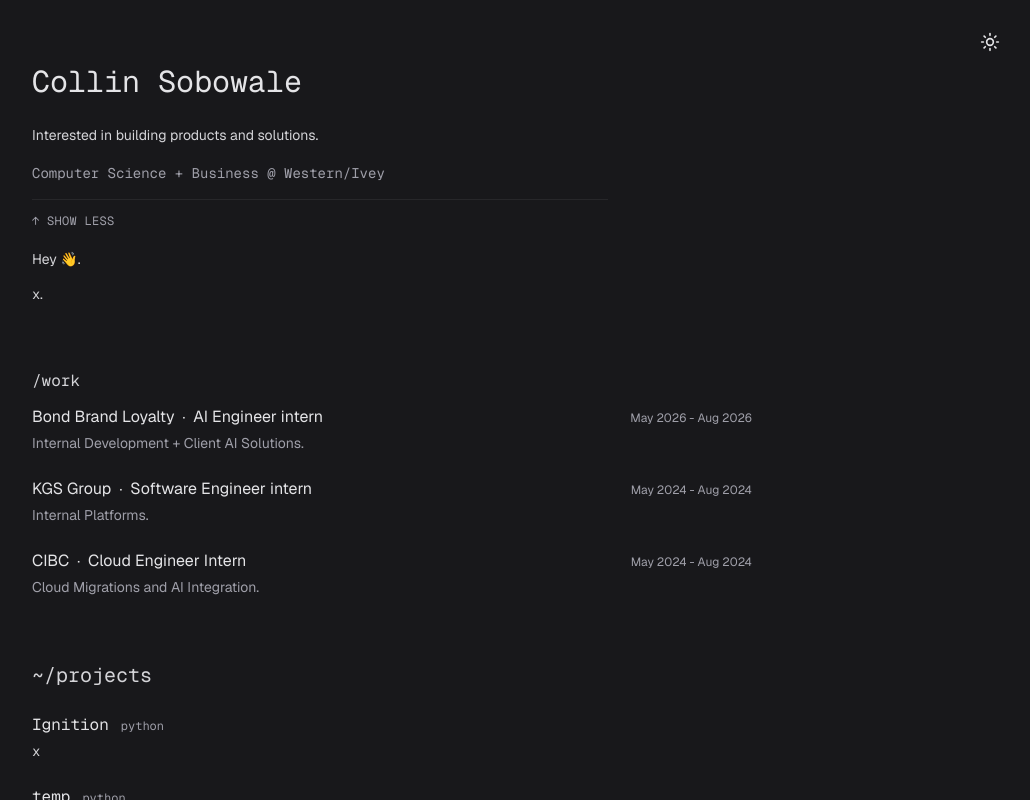
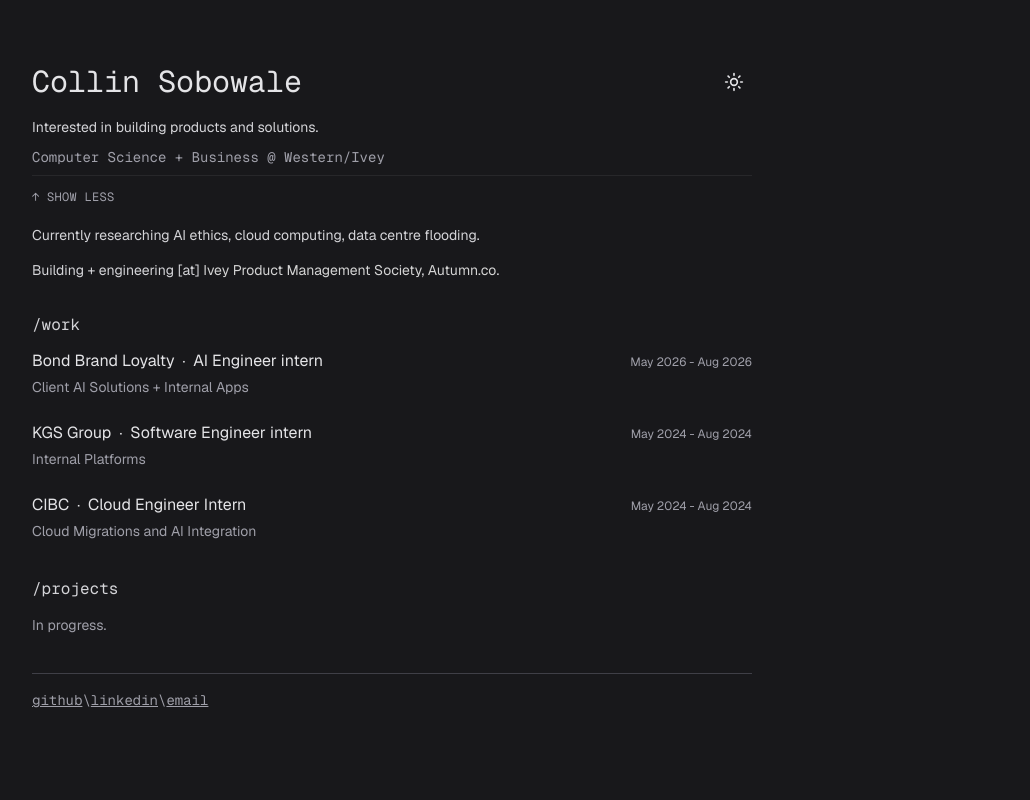
Before and after one commit to collinsbwl/portfolio, a Next.js app: page / in a window 1280 px wide. Both pictures are taken after a click on the button "↓ READ MORE". Shown: the top 800 px of the page, without its empty margins (248-1278 px from the left). Built offline with nearby package versions, Linux system fonts and the light colour scheme.

Commit message:
polished updates

```diff
--- a/app/page.tsx
+++ b/app/page.tsx
@@ -3,11 +3,11 @@
 import { useEffect, useState } from "react";
 import { Moon, Sun } from "lucide-react";
 import Link from "next/link";
+import { FadeIn } from "@/components/fade-in";
 
 export default function Portfolio() {
   const [dark, setDark] = useState(true);
   const [showMore, setShowMore] = useState(false);
-
   useEffect(() => {
     const background = dark ? "#18181b" : "#f3f2ed";
     const foreground = dark ? "#e4e4e7" : "#27272a";
@@ -17,18 +17,18 @@
     root.style.setProperty("--foreground", foreground);
   }, [dark]);
 
-  const projects = [
-    {
-      name: "Ignition",
-      desc: "x",
-      tech: "python",
-    },
-    {
-      name: "temp",
-      desc: "x",
-      tech: "python",
-    },
-  ];
+  // const projects = [
+  //   {
+  //     name: "Ignition",
+  //     desc: "x",
+  //     tech: "python",
+  //   },
+  //   {
+  //     name: "temp",
+  //     desc: "x",
+  //     tech: "python",
+  //   },
+  // ];
 
   // const papers = [
   //   {
@@ -43,41 +43,42 @@
       role: "AI Engineer intern",
       company: "Bond Brand Loyalty",
       period: "May 2026 - Aug 2026",
-      desc: "Internal Development + Client AI Solutions.",
+      desc: "Client AI Solutions + Internal Apps",
     },
 
     {
       role: "Software Engineer intern",
       company: "KGS Group",
       period: "May 2024 - Aug 2024",
-      desc: "Internal Platforms.",
+      desc: "Internal Platforms",
     },
 
     {
       role: "Cloud Engineer Intern",
       company: "CIBC",
       period: "May 2024 - Aug 2024",
-      desc: "Cloud Migrations and AI Integration.",
+      desc: "Cloud Migrations and AI Integration",
     },
   ];
 
   return (
     <div
-      className={`min-h-screen transition-colors duration-300 ${
+      className={`min-h-screen overflow-x-hidden transition-colors duration-300 ${
         dark ? "bg-zinc-900 text-zinc-200" : "bg-[#f3f2ed] text-zinc-800"
       }`}
     >
       <div className="mx-auto max-w-3xl px-6 py-16">
+        <header className="mb-8">
+          <div className="mb-2 flex items-center justify-between">
+            <h1 className="text-3xl font-mono">Collin Sobowale</h1>
             <button
               onClick={() => setDark(!dark)}
-          className={`fixed right-6 top-6 rounded p-2 transition-colors duration-1000`}
+              className="rounded p-2 transition-colors duration-1000"
               aria-label="Toggle theme"
             >
               {dark ? <Sun size={20} /> : <Moon size={20} />}
             </button>
-
-        <header className="mb-16">
-          <h1 className="mb-2 text-3xl font-mono">Collin Sobowale</h1>
+          </div>
           <p
             className={`text-sm font-mono ${
               dark ? "text-zinc-400" : "text-zinc-600"
@@ -87,8 +88,9 @@
           </p>
 
           <div
-            className={`mt-6 space-y-4 max-w-xl ${dark ? "text-zinc-300" : "text-zinc-700"}`}
+            className={`mt-4 space-y-2 ${dark ? "text-zinc-300" : "text-zinc-700"}`}
           >
+            <div className="max-w-xl space-y-2">
               <p className="text-sm leading-relaxed">
                 Interested in building products and solutions.
               </p>
@@ -98,7 +100,9 @@
               >
                 <span>Computer Science + Business @ Western/Ivey</span>
               </div>
+            </div>
 
+            {/* Border Line */}
             <div
               className={`pt-2 border-t ${dark ? "border-zinc-800" : "border-zinc-300"}`}
             >
@@ -116,8 +120,31 @@
 
               {showMore && (
                 <div className="mt-4 space-y-3 text-sm leading-relaxed">
-                  <p>Hey 👋.</p>
-                  <p>x.</p>
+                  <p>
+                    Currently researching AI ethics, cloud computing, data
+                    centre flooding.
+                  </p>
+                  <p>
+                    Building + engineering [at]{" "}
+                    <a
+                      className="hover:underline hover:underline-offset-4 text-neutral-300"
+                      href="https://iveyproductsociety.com/"
+                      target="_blank"
+                      rel="noopener noreferrer"
+                    >
+                      Ivey Product Management Society
+                    </a>
+                    ,{" "}
+                    <a
+                      className="hover:underline hover:underline-offset-4 text-neutral-300"
+                      href="https://www.autumn.co/"
+                      target="_blank"
+                      rel="noopener noreferrer"
+                    >
+                      Autumn.co
+                    </a>
+                    .
+                  </p>
                 </div>
               )}
             </div>
@@ -125,11 +152,11 @@
         </header>
 
         {/* Work, Projects, Writing Sections */}
-        <section className="mb-16">
+        <FadeIn delay={0.1} className="mb-9">
           {/* Work*/}
           <section>
             <h2
-              className={`mb-3 text-l font-mono ${
+              className={`mb-3 text-md font-mono ${
                 dark ? "text-zinc-300" : "neutral-600"
               }`}
             >
@@ -190,17 +217,24 @@
               ))}
             </div>
           </section>
-        </section>
+        </FadeIn>
 
-        <section className="mb-16">
+        <FadeIn delay={0.5} className="mb-9">
           <h2
-            className={`mb-6 text-xl font-mono ${
-              dark ? "text-zinc-300" : "opacity-60"
+            className={`mb-3 text-md font-mono ${
+              dark ? "text-zinc-300" : "neutral-600"
             }`}
           >
-            ~/projects
+            /projects
           </h2>
           <div className="space-y-6">
+            <span
+              className={`text-sm ${dark ? "text-zinc-400" : "text-zinc-500"}`}
+            >
+              In progress.
+            </span>
+          </div>
+          {/* <div className="space-y-6">
             {projects.map((project) => (
               <div key={project.name} className="font-mono">
                 <div className="mb-1 flex items-baseline gap-3">
@@ -224,8 +258,8 @@
                 </p>
               </div>
             ))}
-          </div>
-        </section>
+          </div> */}
+        </FadeIn>
 
         {/* <section className="mb-6">
           <h2
@@ -263,7 +297,7 @@
         </section> */}
 
         <footer
-          className={`mt-16 border-t pt-8 ${
+          className={`mt-4 border-t pt-4 ${
             dark ? "border-zinc-700" : "border-zinc-300"
           } flex flex-row`}
         >
@@ -277,7 +311,7 @@
               github{" "}
             </Link>
             <p> \ </p>
-            <Link href={"x"} className="underline">
+            <Link href={"https://www.linkedin.com/in/collinsbwle/"} className="underline">
               {" "}
               linkedin{" "}
             </Link>
--- /dev/null
+++ b/components/fade-in.tsx
@@ -0,0 +1,27 @@
+"use client";
+
+import { motion } from "framer-motion";
+import { usePathname } from "next/navigation";
+import { ReactNode } from "react";
+
+interface FadeInProps {
+  children: ReactNode;
+  delay?: number;
+  className?: string;
+}
+
+export function FadeIn({ children, delay = 0, className = "" }: FadeInProps) {
+  const pathname = usePathname();
+
+  return (
+    <motion.div
+      key={pathname + delay}
+      initial={{ opacity: 0, filter: "blur(8px)" }}
+      animate={{ opacity: 1, filter: "blur(0px)" }}
+      transition={{ duration: 0.7, delay, ease: "easeOut" }}
+      className={className}
+    >
+      {children}
+    </motion.div>
+  );
+}
--- a/package.json
+++ b/package.json
@@ -9,6 +9,7 @@
     "lint": "eslint"
   },
   "dependencies": {
+    "framer-motion": "^12.40.0",
     "lucide-react": "^1.17.0",
     "next": "16.2.6",
     "react": "19.2.4",
```
Also changed, not shown: 1 other file (tests, documents, lock files or other folders). Lines whose indentation alone changed are shown as unchanged.
